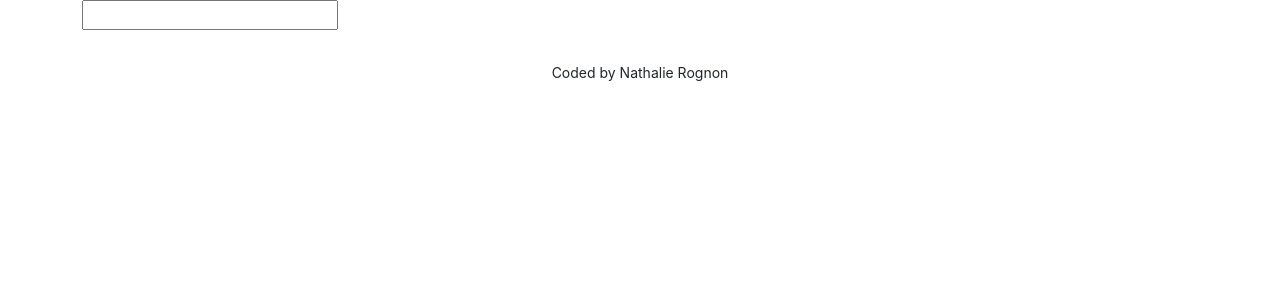
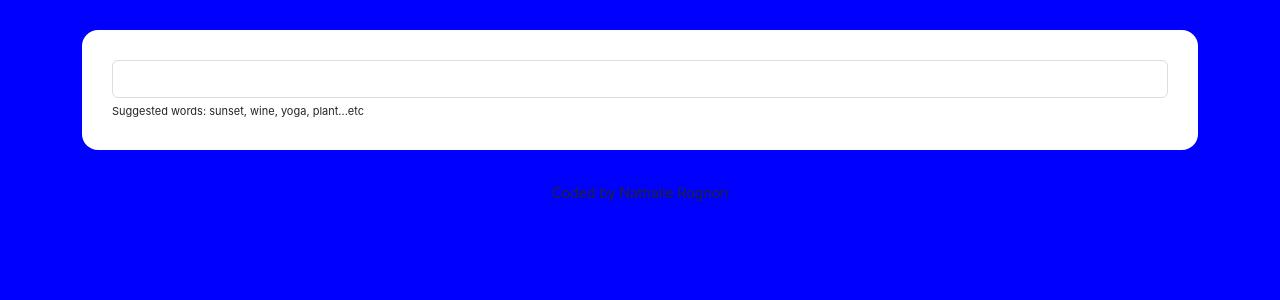
Before and after one commit to natkilima/dictionary-project-2, a React (Create React App) app: page / in a window 1280 px wide. Shown: the top 300 px of the page. Built offline with nearby package versions, Linux system fonts and the light colour scheme.

Commit message:
CSS update

```diff
--- a/src/App.css
+++ b/src/App.css
@@ -1,3 +1,15 @@
+body {
+  background: blue;
+}
+
+a {
+  color: #967074;
+}
+
+.App-header {
+  margin: 30px 0;
+}
+
 .App-footer {
   text-align: center;
   margin: 30px 0;
--- a/src/Dictionary.css
+++ b/src/Dictionary.css
@@ -0,0 +1,20 @@
+.Dictionary section {
+  background: white;
+  padding: 30px;
+  border-radius: 16px;
+  box-shadow: 0 10px 10px rgba(0, 0, 0 / 10%);
+  margin: 20px 0;
+}
+
+.Dictionary input {
+  width: 100%;
+  border-radius: 6px;
+  padding: 6px 10px;
+  color: #333;
+  border: 1px solid #ddd;
+}
+
+.Dictionary .hint {
+  font-size: 11px;
+  margin-top: 5px;
+}
--- a/src/Dictionary.js
+++ b/src/Dictionary.js
@@ -6,18 +6,22 @@ import "./Dictionary.css";
 export default function Dictionary() {
   let [keyword, setKeyword] = useState("");
   let [results, setResults] = useState(null);
+  let [loaded, setLoaded] = useState(false);
 
   function handleResponse(response) {
     console.log(response[0]);
     setResults(response.data[0]);
   }
 
-  function search(event) {
-    event.preventDefault();
-
+  function search() {
     //documentation: https://dictionaryapi.dev/
     let apiUrl = `https://api.dictionaryapi.dev/api/v2/entries/en/${keyword}`;
     axios.get(apiUrl).then(handleResponse);
+  }
+
+  function handleSubmit(event) {
+    event.preventDefault();
+    search();
   }
 
   function handleKeywordChange(event) {
@@ -26,9 +30,14 @@ export default function Dictionary() {
 
   return (
     <div className="Dictionary">
-      <form onSubmit={search}>
-        <input type="search" onChange={handleKeywordChange} />
-      </form>
+      <section>
+        <form onSubmit={handleSubmit}>
+          <input type="search" onChange={handleKeywordChange} />
+        </form>
+        <div className="hint">
+          Suggested words: sunset, wine, yoga, plant...etc
+        </div>
+      </section>
       <Results results={results} />
     </div>
   );
--- /dev/null
+++ b/src/Results.css
@@ -0,0 +1,5 @@
+.Results h2 {
+  font-size: 36ps;
+  font-weight: bold;
+  line-height: 1.5;
+}
--- a/src/Results.js
+++ b/src/Results.js
@@ -1,11 +1,13 @@
 import React from "react";
 import Meaning from "./Meaning";
 import Phonetic from "./Phonetic";
+import "./Results.css";
 
 export default function Results(props) {
   if (props.results) {
     return (
       <div className="Results">
+        <section>
           <h2>{props.results.word}</h2>
           {props.results.phonetics.map(function (phonetic, index) {
             return (
@@ -14,12 +16,12 @@ export default function Results(props) {
               </div>
             );
           })}
-
+        </section>
         {props.results.meanings.map(function (meaning, index) {
           return (
-            <div key={index}>
+            <section key={index}>
               <Meaning meaning={meaning} />
-            </div>
+            </section>
           );
         })}
       </div>
```
Lines whose indentation alone changed are shown as unchanged.
